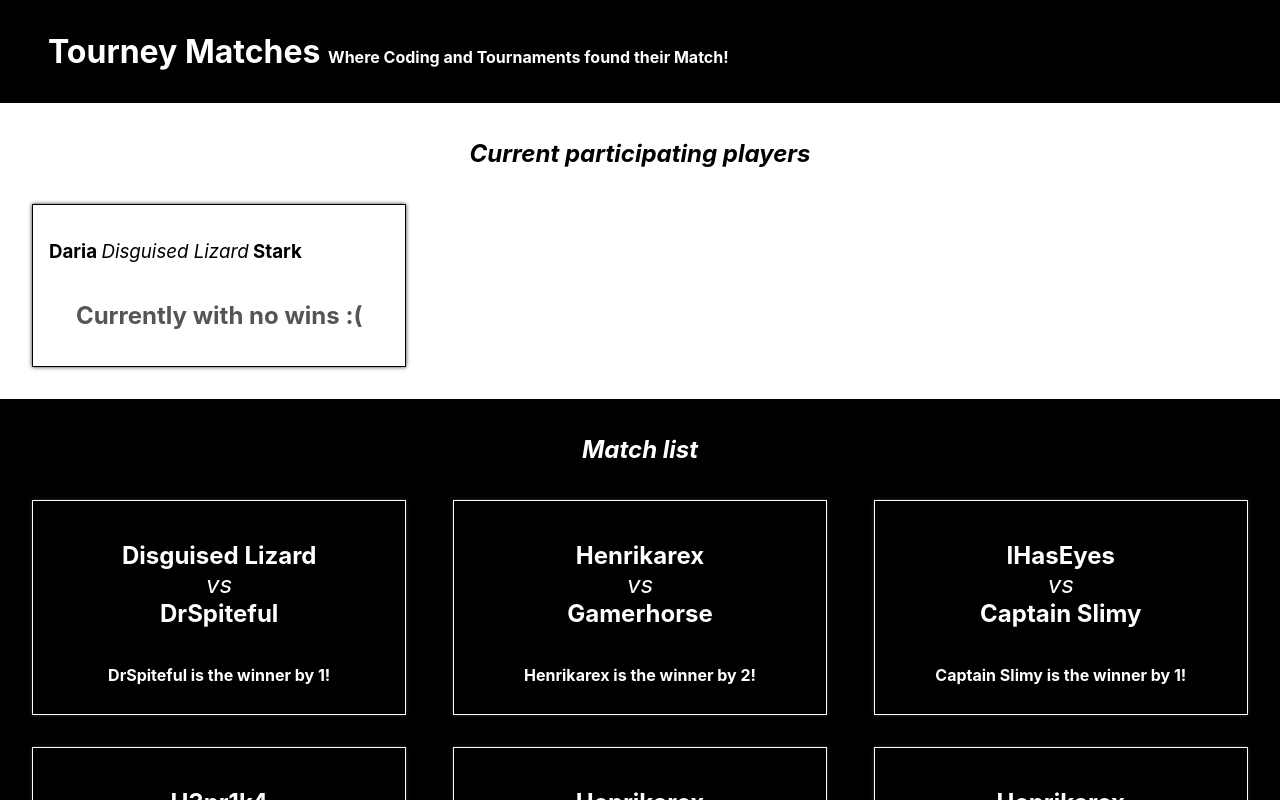
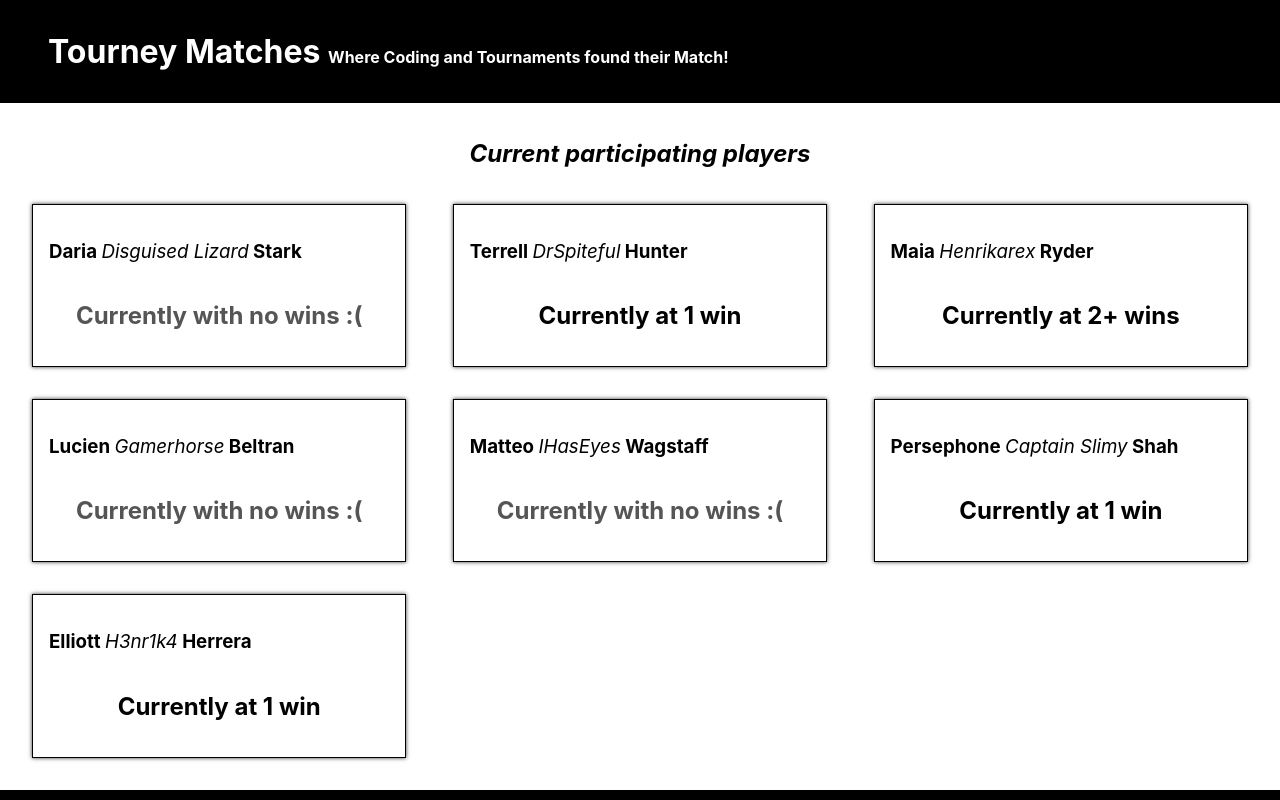
Before and after one commit to oddporson/tourney-matches, a React (Create React App) app: page / in a window 1280 px wide. Shown: the top 800 px of the page. Built offline with nearby package versions, Linux system fonts and the light colour scheme.

Commit message:
used map function to iterate players object to render

```diff
--- a/src/App.js
+++ b/src/App.js
@@ -4,22 +4,22 @@ import MatchList from './components/MatchList'
 
 // data
 import matchData from './data/matchData'
-import playerData from './data/playerData'
+// import playerData from './data/playerData'
 
 // helper function
-import { preparePlayerData, addWinsToPlayers} from './helpers/playerHelpers';
+// import { preparePlayerData, addWinsToPlayers} from './helpers/playerHelpers';
 
 function App() {
-  const playerDataArray = preparePlayerData(playerData);
-  const parsedPlayerData = addWinsToPlayers(playerDataArray, matchData);
-  const playerOne = parsedPlayerData[0]
+  // const playerDataArray = preparePlayerData(playerData);
+  // const parsedPlayerData = addWinsToPlayers(playerDataArray, matchData);
+  // const onePlayer = parsedPlayerData
   return (
     <div className="App">
       <h1>
         Tourney Matches {" "}
         <span>Where Coding and Tournaments found their Match!</span>
       </h1>
-      <PlayerList playerOne={playerOne}/>
+      <PlayerList/>
       <MatchList matchData={matchData}/>
     </div>
   );
--- a/src/components/PlayerList.js
+++ b/src/components/PlayerList.js
@@ -1,12 +1,23 @@
 import React from 'react'
 import Player from './Player'
 
+// data
+import matchData from '../data/matchData'
+import playerData from '../data/playerData'
+
+// helper function
+import { preparePlayerData, addWinsToPlayers} from '../helpers/playerHelpers';
+
 
 function PlayerList(props) {
+  const preparedPlayerData = preparePlayerData(playerData);
+  const parsedPlayerData = addWinsToPlayers(preparedPlayerData, matchData);
+  const parsedPlayers = parsedPlayerData.map(player => <Player key={player.gamerTag} {...player}/>)
+
   return(
     <section className="PlayerList">
       <h1>Current participating players</h1>
-      <Player firstName={props.playerOne.firstName} gamerTag = {props.playerOne.gamerTag} lastName={props.playerOne.lastName} wins={props.playerOne.wins} />
+      {parsedPlayers}
     </section>
   )
 }
```
